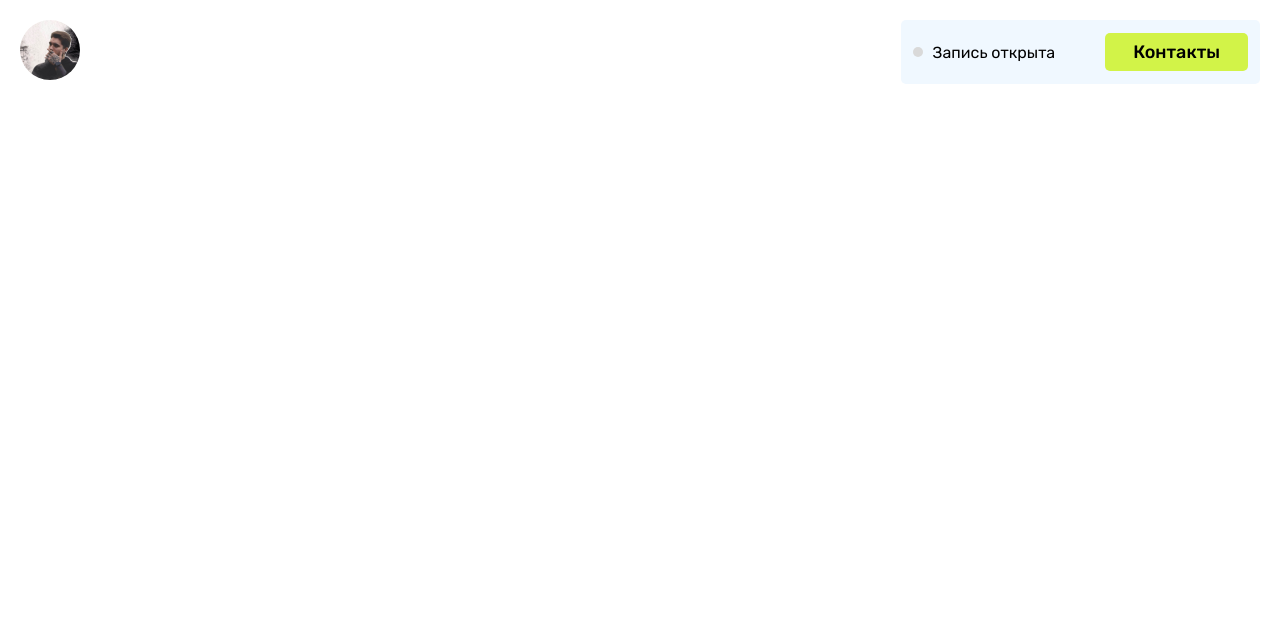
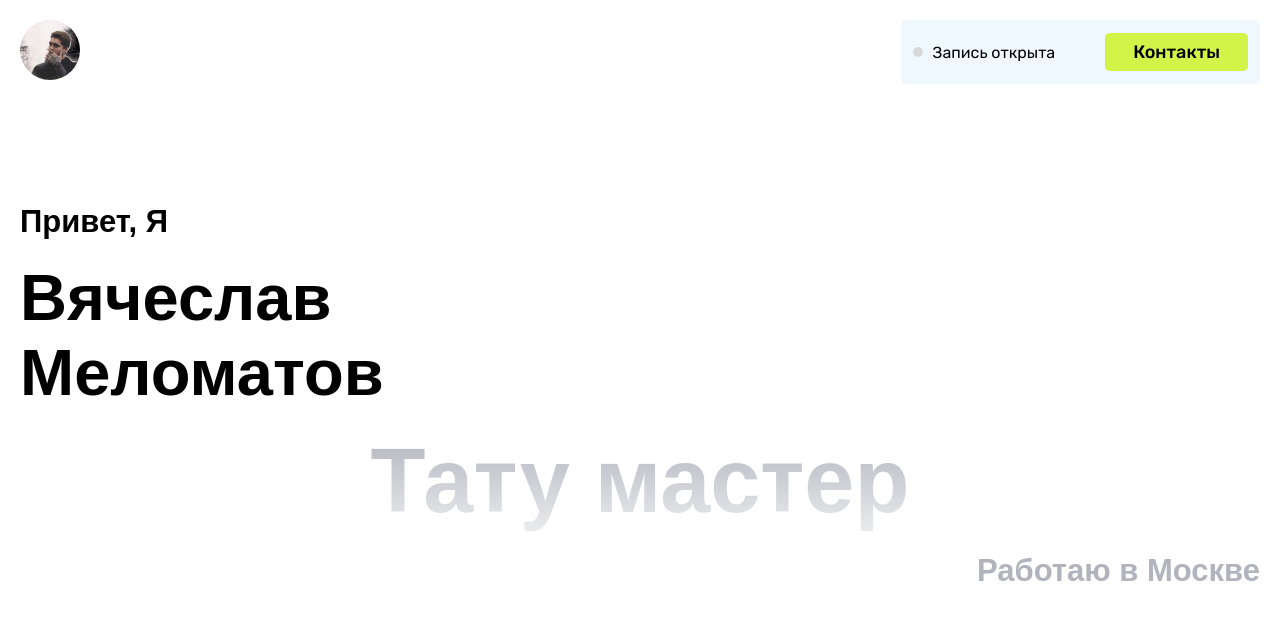
Before and after one commit to abramovsenya/melomatov-app, a React (Vite) app: page / in a window 1280 px wide. Shown: the top 620 px of the page. Built offline with nearby package versions, Linux system fonts and the light colour scheme.

Commit message:
feature
add fucking swiper, but he dont working

```diff
--- a/index.html
+++ b/index.html
@@ -4,7 +4,15 @@
 		<meta charset="UTF-8" />
 		<link rel="icon" type="image/svg+xml" href="/vite.svg" />
 		<meta name="viewport" content="width=device-width, initial-scale=1.0" />
-		<title>Vite + React</title>
+		<title>Тату-мастер в Москве | Реализм | Более 3 лет опыта</title>
+		<meta
+			name="description"
+			content="Профессиональный тату-мастер в Москве. Специализация — стиль реализм. Более 3 лет опыта. Индивидуальные эскизы, качественная работа. Запишитесь на сеанс!"
+		/>
+		<meta
+			name="keywords"
+			content="тату мастер Москва, тату в стиле реализм, профессиональный татуировщик, татуировки Москва, тату эскизы, индивидуальные татуировки, опытный тату мастер, реализм тату Москва, запись на тату сеанс, тату мастер с опытом"
+		/>
 	</head>
 	<body>
 		<div id="root"></div>
--- a/package.json
+++ b/package.json
@@ -12,7 +12,8 @@
   "dependencies": {
     "appwrite": "^14.0.1",
     "react": "^18.3.1",
-    "react-dom": "^18.3.1"
+    "react-dom": "^18.3.1",
+    "swiper": "^11.1.14"
   },
   "devDependencies": {
     "@eslint/js": "^9.11.1",
--- a/src/App.jsx
+++ b/src/App.jsx
@@ -4,6 +4,7 @@ import './styles/App.css';
 //
 import { Client } from 'appwrite';
 import Header from './components/Header/Header';
+import Hero from './components/Hero/Hero';
 
 function App() {
 	const client = new Client();
@@ -15,6 +16,7 @@ function App() {
 	return (
 		<>
 			<Header />
+			<Hero />
 		</>
 	);
 }
--- a/src/components/Header/Header.css
+++ b/src/components/Header/Header.css
@@ -1,7 +1,4 @@
 .header {
-	margin-top: 40px;
-	margin: 0 auto;
-
 	padding: 20px;
 }
 
--- /dev/null
+++ b/src/components/Hero/Hero.css
@@ -0,0 +1,30 @@
+.hero {
+	margin-top: 100px;
+}
+.hero__subtitle {
+	font-size: 31px;
+}
+.hero__name {
+	font-size: 65px;
+	max-width: 590px;
+	margin-top: 20px;
+}
+.hero__title {
+	-webkit-background-clip: text !important;
+	-webkit-text-fill-color: transparent;
+	background: linear-gradient(
+		180deg,
+		rgb(177, 179, 189) 0%,
+		rgba(177, 179, 189, 0.25) 100%
+	);
+	margin-top: 20px;
+	font-size: 90px;
+	text-align: center;
+}
+
+.hero__location {
+	font-size: 31px;
+	margin-top: 20px;
+	color: #b1b3bd;
+	text-align: end;
+}
--- /dev/null
+++ b/src/components/Hero/Hero.jsx
@@ -0,0 +1,17 @@
+import React from 'react';
+import './Hero.css';
+
+function Hero() {
+	return (
+		<section className='hero'>
+			<div className='hero__content container'>
+				<h3 className='hero__subtitle'>Привет, Я</h3>
+				<h2 className='hero__name'>Вячеслав Меломатов</h2>
+				<h1 className='hero__title'>Тату мастер</h1>
+				<h3 className='hero__location'>Работаю в Москве</h3>
+			</div>
+		</section>
+	);
+}
+
+export default Hero;
--- a/src/styles/App.css
+++ b/src/styles/App.css
@@ -1,13 +1,5 @@
 @import url('../fonts/font.css');
 
 #root {
-	max-width: 1280px;
 	margin: 0 auto;
-	/* padding: 2rem; */
-	/* text-align: center; */
 }
-
-.test {
-	font-size: 31px;
-	color: black;
-}
--- a/src/styles/index.css
+++ b/src/styles/index.css
@@ -6,7 +6,7 @@
 
 :root {
 	font-family: 'Raydis', sans-serif;
-	color: rgb(255, 255, 255);
+	color: black;
 	font-synthesis: none;
 	text-rendering: optimizeLegibility;
 	-webkit-font-smoothing: antialiased;
@@ -25,7 +25,7 @@ button {
 }
 
 .container {
-	max-width: 1300px;
+	max-width: 1430px;
 	padding: 0 20px;
 	margin: 0 auto;
 }
```
Also changed, not shown: src/images/workImg.png (added), 1 other file (tests, documents, lock files or other folders).
